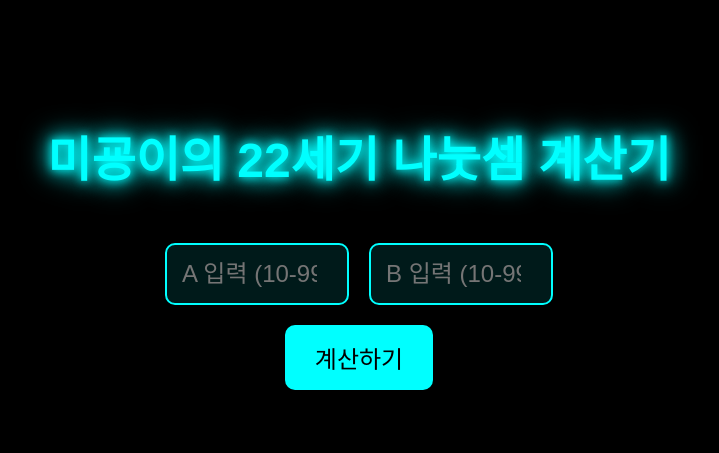
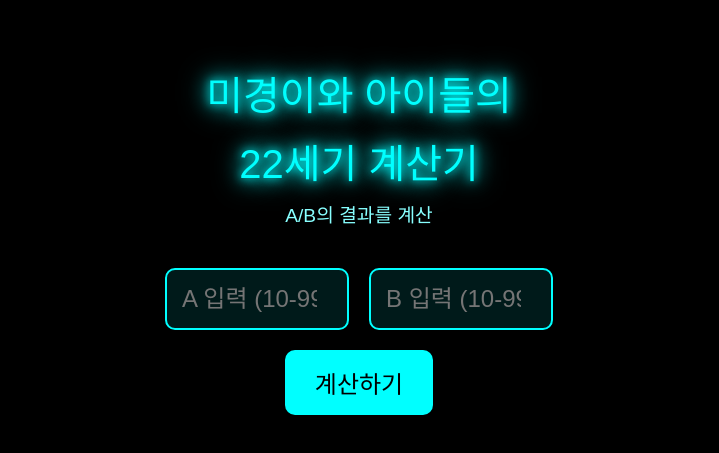
Before and after one commit to loooook1223/2by2.github.io, a plain HTML site: page index.html in a window 1280 px wide. Shown: the part 139-592 px from the top of the page, without its empty margins (281-1000 px from the left). Drawn offline with Linux system fonts and the light colour scheme.

Commit message:
Update index.html

```diff
--- a/index.html
+++ b/index.html
@@ -3,7 +3,7 @@
 <head>
     <meta charset="UTF-8">
     <meta name="viewport" content="width=device-width, initial-scale=1.0">
-    <title>22세기 스타일 나눗셈 계산기</title>
+    <title>미경이와 아이들의 22세기 계산기</title>
     <style>
         body {
             background-color: #000;
@@ -18,9 +18,15 @@
             margin: 0;
             overflow: hidden;
         }
-        h1 {
-            font-size: 3em;
+        .title {
+            font-size: 2.5em;
             text-shadow: 0 0 10px #0ff, 0 0 20px #0ff, 0 0 30px #0ff;
+            margin-bottom: 10px;
+        }
+        .subtitle {
+            font-size: 1.2em;
+            color: #8ff;
+            margin-bottom: 20px;
         }
         .input-container {
             display: flex;
@@ -65,7 +71,9 @@
     </style>
 </head>
 <body>
-    <h1>미굥이의 22세기 나눗셈 계산기</h1>
+    <div class="title">미경이와 아이들의</div>
+    <div class="title">22세기 계산기</div>
+    <div class="subtitle">A/B의 결과를 계산</div>
     <div class="input-container">
         <input type="number" id="numA" placeholder="A 입력 (10-99)">
         <input type="number" id="numB" placeholder="B 입력 (10-99)">
@@ -90,7 +98,7 @@
 
             const quotient = Math.floor(a / b);
             const remainder = a % b;
-        const decimalResult = (a / b).toFixed(3);  // 소숫점 셋째자리까지 반올림
+            const decimalResult = (a / b).toFixed(3);
 
             document.getElementById("result").innerHTML = `
                 몫: ${quotient}<br>
```
Lines whose indentation alone changed are shown as unchanged.
